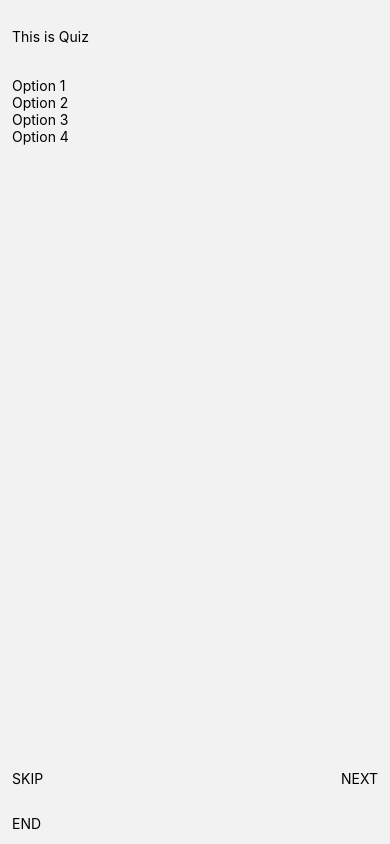
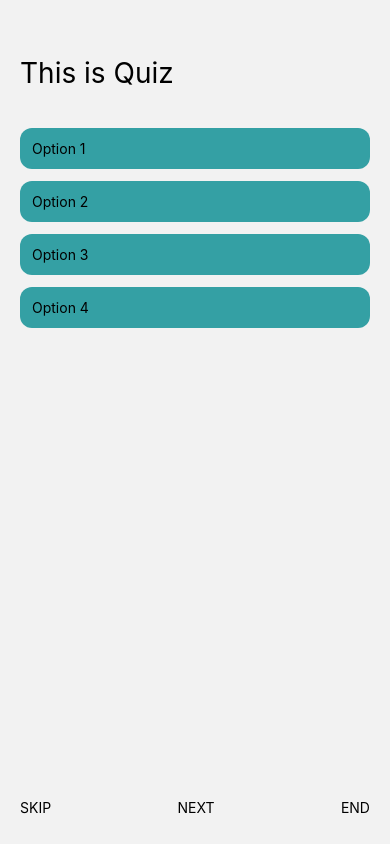
Before and after one commit to FATAHJABIR/quizreact, a React Native app: screen /Quiz in a window 390 px wide. Built offline with nearby package versions, Linux system fonts and the light colour scheme.

Commit message:
added some styling

```diff
--- a/components/title.js
+++ b/components/title.js
@@ -1,14 +1,24 @@
 import { StyleSheet, Text, TouchableOpacity, View } from 'react-native'
 import React from 'react'
-const Quizz = () => {
+const Title = ({titleText}) => {
   return (
-    <View>
-      <Text>Hello Vishwas</Text>
+    <View style = {styles.container}>
+      <Text style = {styles.title}>{titleText}</Text>
 
     </View>
   )
 }
 
-export default Quizz
+export default Title
 
-const styles = StyleSheet.create({})
+const styles = StyleSheet.create({
+  title:{
+    fontSize: 36,
+    fontWeight: '600'
+  },
+  container:{
+    paddingVertical: 16,
+    justifyContent: 'center',
+    alignItems: 'center'
+  }
+})
--- a/screens/home.js
+++ b/screens/home.js
@@ -5,8 +5,8 @@ const source = "https://ouch-cdn2.icons8.com/NYHT8-hDTdQuJ3LWw4OcQF1NCoKOD9_GSOb
 
 const Home = ({navigation}) => {
   return (
-    <View>
-      <Title/>
+    <View style = {styles.container}>
+      <Title titleText= "Home"/>
       <View  style={styles.bannerContainer}>
             <Image
                 source={{uri:source}}
@@ -14,8 +14,8 @@ const Home = ({navigation}) => {
                 resizeMode='contain'
             />
       </View>
-      <TouchableOpacity onPress={() => navigation.navigate("Quiz")}>
-        <Text>Mixed messages</Text>
+      <TouchableOpacity onPress={() => navigation.navigate("Quiz")} style = {styles.buttonStyling}>
+        <Text style = {styles.buttonText}>Mixed messages</Text>
       </TouchableOpacity>
     </View>
   )
@@ -24,17 +24,31 @@ const Home = ({navigation}) => {
 export default Home
 
 const styles = StyleSheet.create({
-    banner:{
+  banner: {
     height: 300,
     width: 300,
-        // backgroundColor: "red"
   },
-    bannerContainer:{
+  bannerContainer: {
     justifyContent: 'center',
-      alignItems: 'center'
+    alignItems: 'center',
+    flex: 1,
   },
-    container:{
+  container: {
     paddingTop: 40,
     paddingHorizontal: 20,
-    }
-})
+    height: '100%',
+  },
+  button: {
+    width: '100%',
+    backgroundColor: '#1A759F',
+    padding: 16,
+    borderRadius: 16,
+    alignItems: 'center',
+    marginBottom: 30,
+  },
+  buttonText: {
+    fontSize: 24,
+    fontWeight: '600',
+    color: 'white',
+  },
+});
--- a/screens/quiz.js
+++ b/screens/quiz.js
@@ -1,23 +1,28 @@
 import { TouchableOpacity, StyleSheet, Text, View, ViewBase } from 'react-native'
 import React from 'react'
+
+const handleNextpress = () =>{
+  setQues(ques + 1)
+}
+
 
 const Quiz = ({navigation}) => {
   return (
     <View style = {styles.container}>
       <View style = {styles.top}>
-        <Text>This is Quiz</Text>
+        <Text style = {styles.question}>This is Quiz</Text>
       </View>
       <View style = {styles.options}>
-        <TouchableOpacity>
+        <TouchableOpacity style = {styles.optionButton}>
           <Text>Option 1</Text>
         </TouchableOpacity>
-        <TouchableOpacity>
+        <TouchableOpacity style = {styles.optionButton}>
           <Text>Option 2</Text>
         </TouchableOpacity>
-        <TouchableOpacity>
+        <TouchableOpacity style = {styles.optionButton}>
           <Text>Option 3</Text>
         </TouchableOpacity>
-        <TouchableOpacity>
+        <TouchableOpacity style = {styles.optionButton}>
           <Text>Option 4</Text>
         </TouchableOpacity>
       </View>
@@ -25,35 +30,68 @@ const Quiz = ({navigation}) => {
         <TouchableOpacity>
           <Text>SKIP</Text>
         </TouchableOpacity>
-        <TouchableOpacity>
+        <TouchableOpacity onPress={handleNextpress}>
           <Text>NEXT</Text>
         </TouchableOpacity>
-      </View>
-      <TouchableOpacity onPress = {()=>{navigation.navigate('Result')}}>
+        <TouchableOpacity onPress = {()=>{navigation.navigate('Result')}}>
           <Text>END</Text>
         </TouchableOpacity>
+      </View>
     </View>
   )
 }
 
 export default Quiz
 
+
 const styles = StyleSheet.create({
-  container:{
-    padding: 12,
+  container: {
+    paddingTop: 40,
+    paddingHorizontal: 20,
     height: '100%',
   },
-  top:{
+  top: {
     marginVertical: 16,
   },
-  options:{
+  options: {
     marginVertical: 16,
     flex: 1,
   },
-  bottom:{
+  bottom: {
     marginBottom: 12,
     paddingVertical: 16,
     justifyContent: 'space-between',
     flexDirection: 'row',
-  }
+  },
+  button: {
+    backgroundColor: '#1A759F',
+    padding: 12,
+    paddingHorizontal: 16,
+    borderRadius: 16,
+    alignItems: 'center',
+    marginBottom: 30,
+  },
+  buttonText: {
+    fontSize: 18,
+    fontWeight: '600',
+    color: 'white',
+  },
+  question: {
+    fontSize: 28,
+  },
+  option: {
+    fontSize: 18,
+    fontWeight: '500',
+    color: 'white',
+  },
+  optionButton: {
+    paddingVertical: 12,
+    marginVertical: 6,
+    backgroundColor: '#34A0A4',
+    paddingHorizontal: 12,
+    borderRadius: 12,
+  },
+  parent: {
+    height: '100%',
+  },
 });
--- a/screens/result.js
+++ b/screens/result.js
@@ -1,14 +1,15 @@
 import { StyleSheet, Image, Text, View, TouchableOpacity } from 'react-native'
 import React from 'react'
-
+import Title from '../components/title'
 const url = "https://cdni.iconscout.com/illustration/premium/thumb/happy-people-raising-and-waving-hands-6497213-5410645.png"
 
 const Result = ({navigation}) => {
+  // const {score} = route.params
+  // const resultBanner= score>10?"https://cdni.iconscout.com/illustration/premium/thumb/men-celebrating-victory-4587301-3856211.png" :"https://cdni.iconscout.com/illustration/free/thumb/concept-about-business-failure-1862195-1580189.png"
   return (
-    <View>
-      <View>
-        <Text>Result</Text>
-      </View>
+    <View style={styles.container}>
+      <Title titleText='RESULTS' />
+      {/* <Text style={styles.scoreValue}>{score}</Text> */}
       <View style = {styles.bannerContainer}>
       <Image
                 source={{uri:url}}
@@ -17,7 +18,7 @@ const Result = ({navigation}) => {
             />
       </View>
       <View>
-        <TouchableOpacity onPress = {()=>{navigation.navigate('Home')}} >
+        <TouchableOpacity onPress = {()=>{navigation.navigate('Home')}}  style = {styles.button}>
           <Text>Home</Text>
         </TouchableOpacity>
       </View>
@@ -28,13 +29,36 @@ const Result = ({navigation}) => {
 export default Result
 
 const styles = StyleSheet.create({
-  banner:{
+  banner: {
     height: 300,
     width: 300,
-    // backgroundColor: "red"
-},
-bannerContainer:{
-  justifyContent: 'center',
-  alignItems: 'center'
-}
-})
+  },
+  bannerContainer: {
+    justifyContent: 'center',
+    alignItems: 'center',
+    flex: 1,
+  },
+  container: {
+    paddingTop: 40,
+    paddingHorizontal: 20,
+    height: '100%',
+  },
+  button: {
+    width: '100%',
+    backgroundColor: '#1A759F',
+    padding: 16,
+    borderRadius: 16,
+    alignItems: 'center',
+    marginBottom: 30,
+  },
+  buttonText: {
+    fontSize: 24,
+    fontWeight: '600',
+    color: 'white',
+  },
+  scoreValue:{
+    fontSize: 24,
+    fontWeight:'800',
+    alignSelf:'center'
+  }
+});
```
Lines whose indentation alone changed are shown as unchanged.
